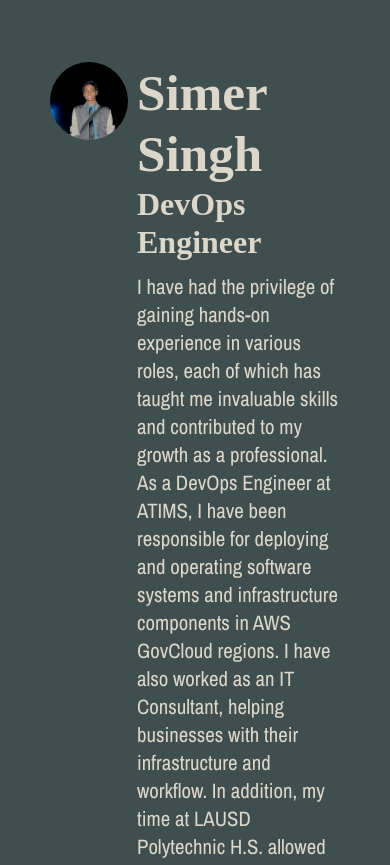
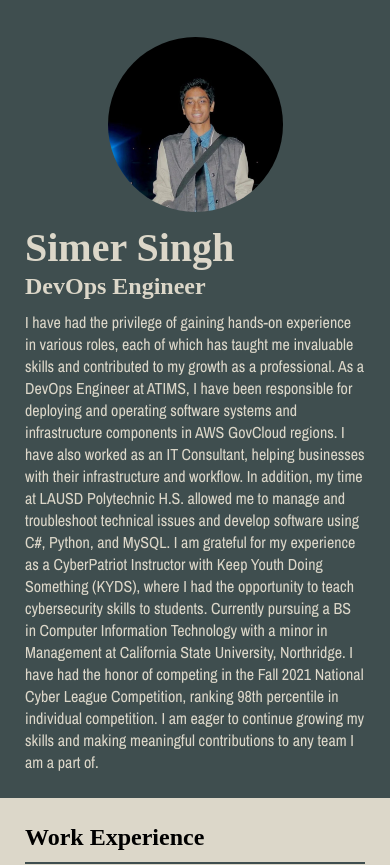
Before and after one commit to slinghshot/CIT-384-HW7, a plain HTML site: page index.html in a window 390 px wide. Shown: the top 865 px of the page. Drawn offline with nearby package versions, Linux system fonts and the light colour scheme; a web font is replaced by a local one.

Commit message:
Added mobile responsive css if screen width < 650 change to mobile friendly css

```diff
--- a/css/styles.css
+++ b/css/styles.css
@@ -80,7 +80,7 @@ h3 {
   line-height: 1.2em;
 }
 p {
-  margin-top: 0;
+  margin: 2px;
 }
 p,
 li {
@@ -132,3 +132,81 @@ footer {
   background-color: #a27b5c;
   /* color: #2c3639; */
 }
+
+/* ------------------------------------
+for MOBILE anything less than 650 px decrease size of fonts to fit page properly
+------------------------------------*/
+@media screen and (max-width: 649px) {
+  html {
+    box-sizing: content-box;
+  }
+  *,
+  *:before,
+  *:after {
+    box-sizing: inherit;
+  }
+  .profile-img {
+    /* display: block; */
+    width: auto;
+    height: 100%;
+    margin: 0 auto;
+    display: block;
+  }
+
+  .content-wrap {
+    padding: 25px;
+    overflow: hidden;
+  }
+  .column-narrow {
+    display: block;
+    width: 100%;
+    margin: 0;
+    height: 0;
+    min-height: 83px;
+    float: none;
+    padding-right: 3%;
+    border-top: #3f4e4f 2px solid;
+    padding: 10px 0 0 0;
+  }
+  .column-wide {
+    width: 100%;
+    float: none;
+    min-height: auto;
+    border-top: #3f4e4f 2px solid;
+    padding-top: 10px;
+    padding: 10px 0 0 0;
+  }
+  .column-narrowm {
+    min-height: 175px;
+  }
+  .column-widem {
+  }
+
+  h1 {
+    font-size: 2.5em;
+    /* border: solid 2px; */
+  }
+  h2 {
+    font-size: 1.5em;
+    padding-bottom: 10px;
+  }
+  h3 {
+    font-size: 1.1em;
+    font-weight: 500;
+    margin-top: -3px;
+  }
+  p {
+    margin: 0;
+  }
+  p,
+  li {
+    font-family: "Archivo Narrow", sans-serif;
+    font-size: 1em;
+  }
+  span {
+    font-size: 14px;
+  }
+  #copyright {
+    font-size: 0.7em;
+  }
+}
--- a/index.html
+++ b/index.html
@@ -18,10 +18,10 @@
     <!-- // Intro -->
     <header>
         <div class="content-wrap">
-            <div class="column-narrow">
+            <div class="column-narrow column-narrowm">
                 <img class="profile-img" src="images/ssingh.jpg" alt="Simer Singh">
             </div>
-            <div class="column-wide">
+            <div class="column-wide column-widem">
                 <h1 id="FullName">Simer Singh</h1>
                 <h2>DevOps Engineer</h2>
                 <p>I have had the privilege of gaining hands-on experience in various roles,
@@ -53,7 +53,6 @@
                     <h3>DevOps Engineer</h3>
                     <p><i>ATIMS</i></p>
                     <p>Mar 2022 - Present</p>
-
                 </div>
                 <!-- Add as many paragraphs as you need. -->
                 <div class="column-wide">
```
